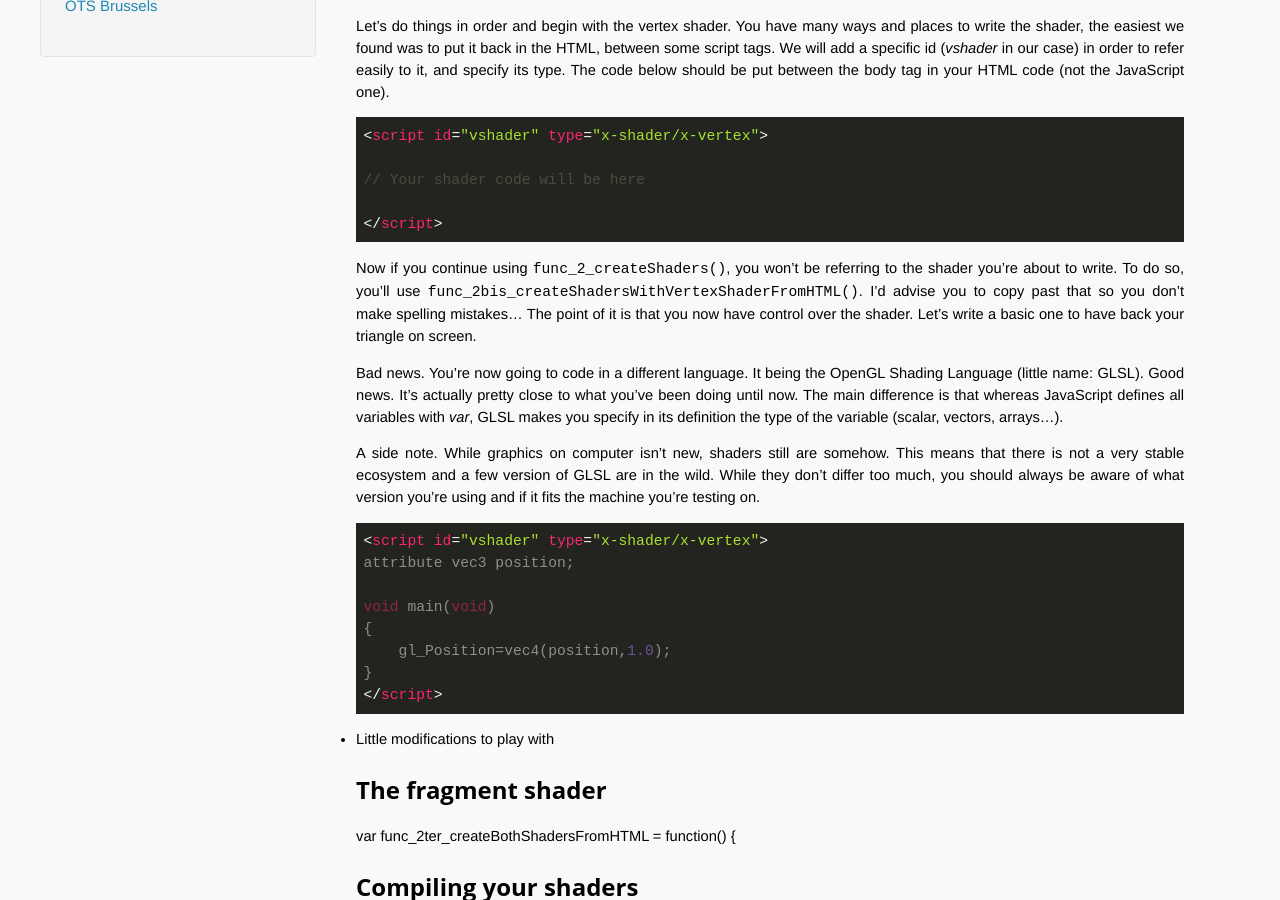
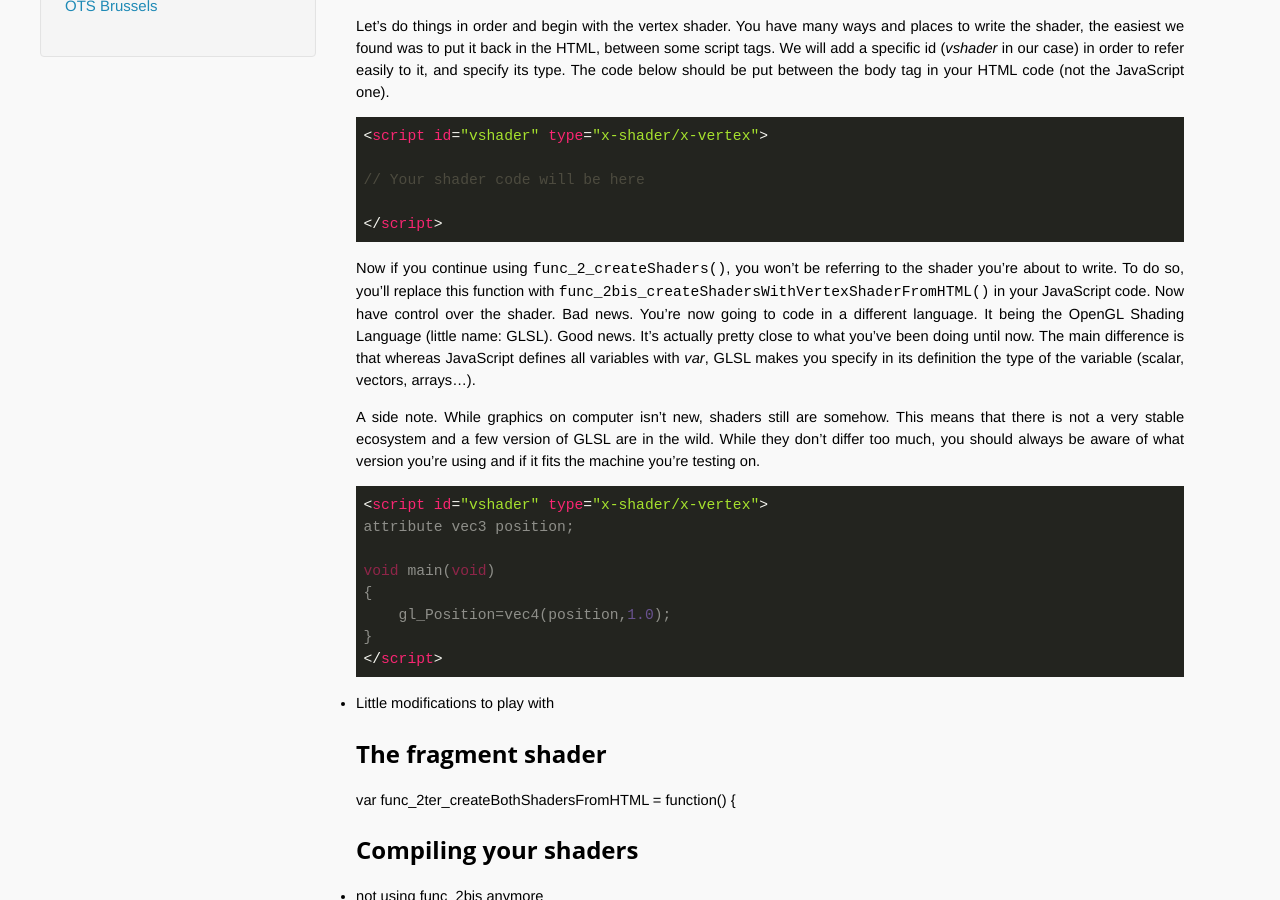
Before and after one commit to OpenTechSchool-Brussels/intro-to-webGL-and-shaders, a Jekyll site: the page built from log2_intro_shaders.md, in a window 1280 px wide and 900 px high, scrolled down 529 px. Built offline with Jekyll 4.4.1, drawn with Linux system fonts in a browser that asks for light colours.

Commit message:
Update log2_intro_shaders.md

```diff
--- a/log2_intro_shaders.md
+++ b/log2_intro_shaders.md
@@ -24,9 +24,7 @@
 ~~~
 
 
-Now if you continue using `func_2_createShaders()`, you won't be referring to the shader you're about to write. To do so, you'll use `func_2bis_createShadersWithVertexShaderFromHTML()`. I'd advise you to copy past that so you don't make spelling mistakes... The point of it is that you now have control over the shader. Let's write a basic one to have back your triangle on screen.
-
-Bad news. You're now going to code in a different language. It being the OpenGL Shading Language (little name: GLSL). Good news. It's actually pretty close to what you've been doing until now. The main difference is that whereas JavaScript defines all variables with *var*, GLSL makes you specify in its definition the type of the variable (scalar, vectors, arrays...).
+Now if you continue using `func_2_createShaders()`, you won't be referring to the shader you're about to write. To do so, you'll replace this function with `func_2bis_createShadersWithVertexShaderFromHTML()` in your JavaScript code. Now have control over the shader. Bad news. You're now going to code in a different language. It being the OpenGL Shading Language (little name: GLSL). Good news. It's actually pretty close to what you've been doing until now. The main difference is that whereas JavaScript defines all variables with *var*, GLSL makes you specify in its definition the type of the variable (scalar, vectors, arrays...).
 
 A side note. While graphics on computer isn't new, shaders still are somehow. This means that there is not a very stable ecosystem and a few version of GLSL are in the wild. While they don't differ too much, you should always be aware of what version you're using and if it fits the machine you're testing on.
 
```
